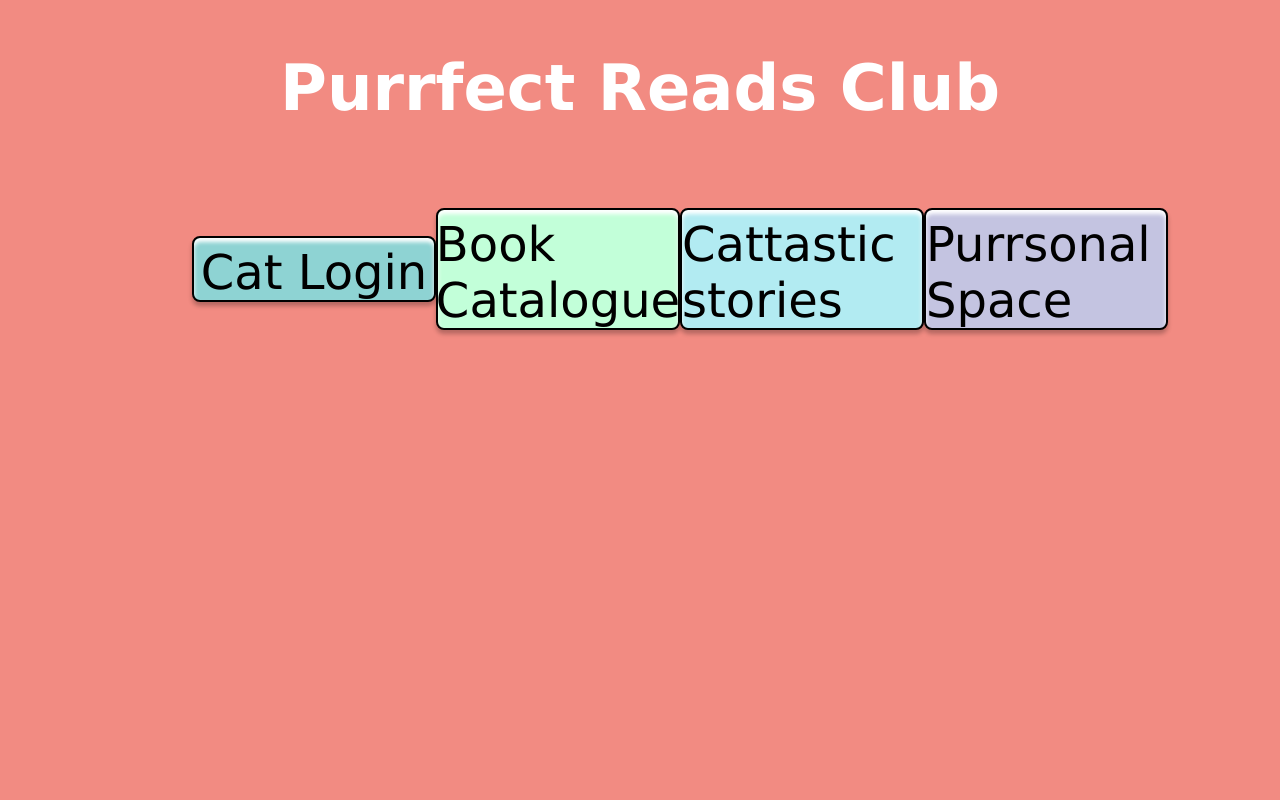
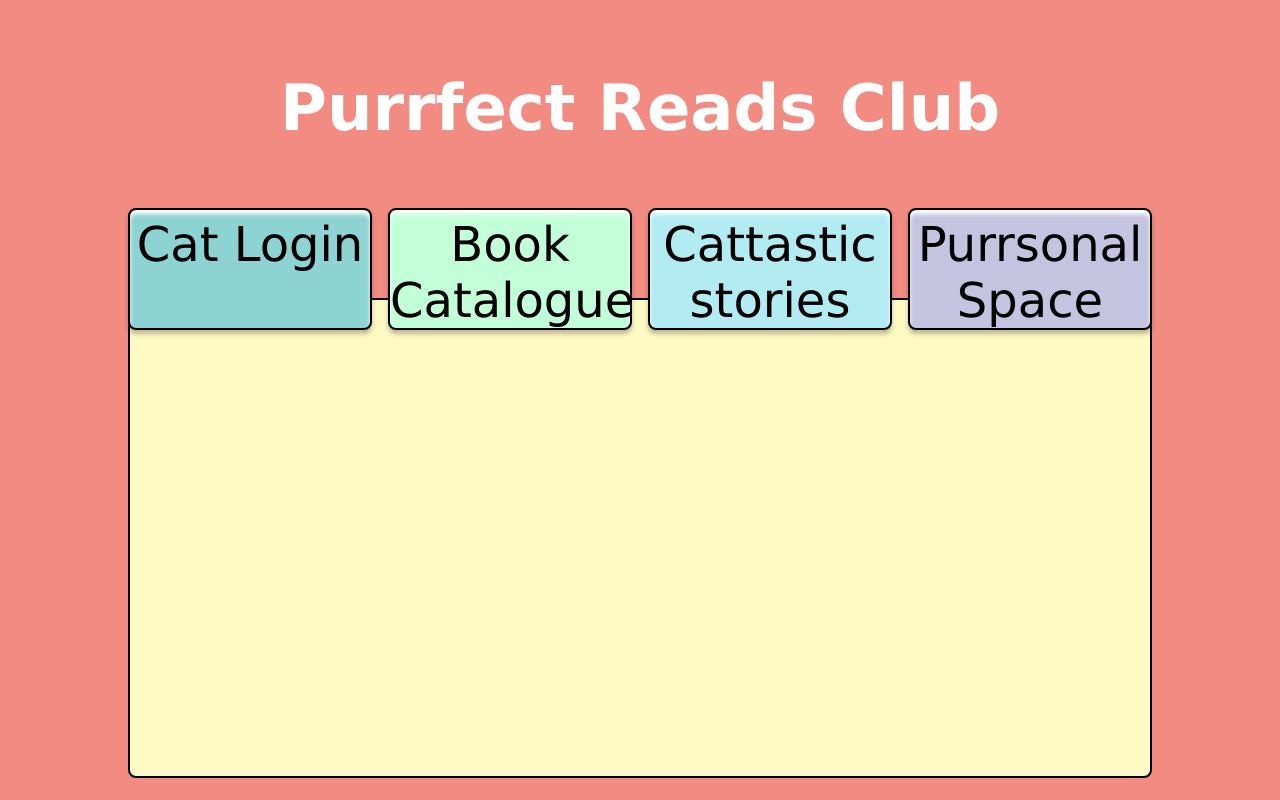
Before and after one commit to NunziaLampitelli/Purrfect-reads-club, a React (Vite) app: page /favorites in a window 1280 px wide. Built offline with nearby package versions, Linux system fonts and the light colour scheme.

Commit message:
added router, book catalogue page, favorites page, interface for books and function to get the book data from the api

```diff
--- a/package.json
+++ b/package.json
@@ -11,7 +11,8 @@
   },
   "dependencies": {
     "react": "^18.3.1",
-    "react-dom": "^18.3.1"
+    "react-dom": "^18.3.1",
+    "react-router-dom": "^6.26.2"
   },
   "devDependencies": {
     "@eslint/js": "^9.9.0",
--- a/src/App.tsx
+++ b/src/App.tsx
@@ -1,10 +1,10 @@
 import React from "react";
-import Homepage from "./pages/Homepage";
+import AppRouter from "./router";
 
 const App: React.FC = () => {
 	return (
 		<div>
-			<Homepage />
+			<AppRouter />
 		</div>
 	);
 };
--- a/src/components/header.css
+++ b/src/components/header.css
@@ -4,5 +4,6 @@ header {
   color: white;
   align-items: center;
   display: flex;
-  flex-direction: column;
+  justify-content: center
+
 }
--- a/src/components/pageContainer.css
+++ b/src/components/pageContainer.css
@@ -1,52 +1,62 @@
 .page-container {
   min-width: 50vw;
-  max-width: 70vw;
+  max-width: 80vw;
   display: flex;
-  margin-inline: auto;
+  flex-direction: column;
+}
+
+.navigation {
+  width: 100%; /* Larghezza totale del container */
+  display: flex;
   justify-content: space-between;
+  padding-inline: 0; /* Rimuovi il padding interno */
+  box-sizing: border-box; /* Assicura che il padding non influisca sulla larghezza */
+  z-index: 1;
+}
+
+.content {
+  min-width: 80vw;
+  min-height: 60vh;
+  max-width: 80vw;
+  background-color: #FFF9C4;
+  border: 2px solid black; /* Corretto ordine per il bordo */
+  border-radius: 8px;
+  z-index: 0;
+  margin: auto;
+  padding: 1rem;
+  box-sizing: border-box; /* Assicura che padding non influisca sulla larghezza */
 }
 
 a {
-  display: flex;
-  justify-content: center;
-  align-self: center;
   color: black;
+  padding-top: 0.2rem;
   font-family: "Marianne", "Baloo", "Verdana";
   text-decoration: none;
   font-size: 1.5rem;
-  padding-top: 0.2rem;
-  min-width: 7.5rem;
-  max-width: 7.5rem;
+  max-width: 7.5rem;/* Aggiungi padding orizzontale per uniformità */
+  text-align: center;
+  flex: 1; /* Ogni link prende lo stesso spazio disponibile */
+  margin-bottom: -1rem;
 }
 
-a:first-child {
-  background-color: #8ED3D3;
+.cat-login, .book-catalogue, .cattastic-stories, .purrsonal-space {
   border-radius: 8px;
   border: solid, black, 2px;
   box-shadow:  0px 4px 4px 0px rgba(0, 0, 0, 0.25),
         inset 0px 4px 4px 0px rgba(255, 255, 255, 1);
 }
+.cat-login {
+  background-color: #8ED3D3;
+}
 
 .book-catalogue {
-  border-radius: 8px;
    background-color: #C2FFD9;
-     border: solid, black, 2px;
-box-shadow: 0px 4px 4px 0px rgba(0, 0, 0, 0.25),
-        inset 0px 4px 4px 0px rgba(255, 255, 255, 1);
 }
 
 .cattastic-stories {
   background-color: #B2EBF2;
-    border: solid, black, 2px;
-    border-radius: 8px;
-    box-shadow:  0px 4px 4px 0px rgba(0, 0, 0, 0.25),
-        inset 0px 4px 4px 0px rgba(255, 255, 255, 1);
 }
 
 .purrsonal-space {
   background-color: #C4C4E1;
-  border-radius: 8px;
-  border: solid, black, 2px;
-  box-shadow:  0px 4px 4px 0px rgba(0, 0, 0, 0.25),
-        inset 0px 4px 4px 0px rgba(255, 255, 255, 1);
 }
--- a/src/components/pageContainer.tsx
+++ b/src/components/pageContainer.tsx
@@ -3,10 +3,15 @@ import "./pageContainer.css";
 const PageContainer: React.FC = () => {
 	return (
 		<div className="page-container">
+			<section className="navigation">
 			<a className="cat-login" href="/login">Cat Login</a>
 			<a className="book-catalogue" href="/book-catalogue">Book Catalogue</a>
 			<a className="cattastic-stories" href="/favorites">Cattastic stories</a>
 			<a className="purrsonal-space" href="/personal-page">Purrsonal Space</a>
+			</section>
+			<section className="content">
+
+			</section>
 		</div>
 	);
 };
--- a/src/index.css
+++ b/src/index.css
@@ -1,12 +1,13 @@
 html {
   min-width: 100vw;
   min-height: 100vh;
-  background-color: #F28B82;
   display: flex;
   flex-direction: column;
   align-items: center;
   font-family: "Oriental Cats Light", "Baloo", "Verdana";
   font-size: 2rem;
+  flex-direction: column;
+    background-color: #F28B82;
 }
 
 body {
--- /dev/null
+++ b/src/interfaces/IBook.tsx
@@ -0,0 +1,12 @@
+interface IBook {
+	id: string;
+	volumeInfo: {
+		title: string;
+		authors?: string[];
+		imageLinks?: {
+			thumbnail: string;
+		};
+	};
+}
+
+export default IBook;
--- /dev/null
+++ b/src/pages/BookCatalogue.tsx
@@ -0,0 +1,66 @@
+import React, { useState } from 'react';
+import Header from '../components/header';
+import PageContainer from '../components/pageContainer';
+import IBook from '../interfaces/IBook'
+
+
+const BookCatalogue: React.FC = () => {
+	const [searchItem, setSearchItem] = useState("");
+	const [books, setBooks] = useState<IBook[]>([]); //this is to make sure that the results when updating follow the interface structure
+
+	const handleSearch = async (event: React.FormEvent) => {
+		event.preventDefault();
+		const apiKey = "AIzaSyBgXLpVU0ypFCl4qpu_bLMMeGXjBLLDiqc";
+		const url = `https://www.googleapis.com/books/v1/volumes?q=${searchItem}&key=${apiKey}`;
+
+		try {
+			const response = await fetch(url);
+			const data = await response.json();
+			setBooks(data.items || []);
+		} catch (error) {
+			console.error(`There was an error in the serach`);
+		}
+	};
+
+	return (
+		<div className="book-search">
+			<Header />
+			<PageContainer />
+			<form onSubmit={handleSearch}>
+				<input
+					type="text"
+					placeholder="Write book info here"
+					value={searchItem}
+					onChange={(event) => setSearchItem(event.target.value)}
+				/>
+				<button type="submit">Search</button>
+			</form>
+			<div>
+				{books.length > 0 ? (
+					<ul>
+						{books.map((book) => (
+							<li key={book.id}>
+								{book.volumeInfo.imageLinks?.thumbnail ? (
+									<img
+										src={book.volumeInfo.imageLinks.thumbnail}
+										alt={`${book.volumeInfo.title} thumbnail`}
+									/>
+								) : (
+									<p>No image available</p>
+								)}
+								<h2>{book.volumeInfo.title}</h2>
+								<p>{book.volumeInfo.authors?.join(", ")}</p>
+							</li>
+						))}
+					</ul>
+				) : (
+					<p>No books found</p>
+				)}
+			</div>
+		</div>
+	);
+};
+
+
+
+export default BookCatalogue;
--- /dev/null
+++ b/src/pages/FavoritesPage.tsx
@@ -0,0 +1,14 @@
+import React from 'react';
+import Header from '../components/header';
+import PageContainer from '../components/pageContainer';
+
+const FavoritesPage: React.FC = () => {
+  return (
+    <div>
+      <Header />
+      <PageContainer />
+    </div>
+  );
+};
+
+export default FavoritesPage;
--- a/src/pages/Homepage.tsx
+++ b/src/pages/Homepage.tsx
@@ -1,5 +1,6 @@
 import Header from "../components/header";
 import PageContainer from "../components/pageContainer";
+import React from 'react';
 
 const Homepage: React.FC = () => {
 	return (
--- /dev/null
+++ b/src/pages/LoginPage.tsx
@@ -0,0 +1,14 @@
+import React from "react";
+import Header from "../components/header";
+import PageContainer from "../components/pageContainer";
+
+const LoginPage: React.FC = () => {
+  return (
+    <div>
+      <Header />
+      <PageContainer />
+    </div>
+  );
+};
+
+export default LoginPage;
--- a/src/router.tsx
+++ b/src/router.tsx
@@ -0,0 +1,23 @@
+import React from 'react';
+import {BrowserRouter as Router, Routes, Route} from 'react-router-dom';
+import Homepage from './pages/Homepage';
+import BookCatalogue from './pages/BookCatalogue';
+import LoginPage from './pages/LoginPage';
+import FavoritesPage from './pages/FavoritesPage';
+
+const AppRouter: React.FC = () => {
+  return (
+		<Router>
+			<div>
+				<Routes>
+					<Route path="/" element={<Homepage />} />
+          <Route path="/login" element={<LoginPage />} />
+					<Route path="/book-catalogue" element={<BookCatalogue />} />
+          <Route path="/favorites" element={<FavoritesPage />} />
+				</Routes>
+			</div>
+		</Router>
+	);
+};
+
+export default AppRouter;
```
Also changed, not shown: 1 other file (tests, documents, lock files or other folders).
